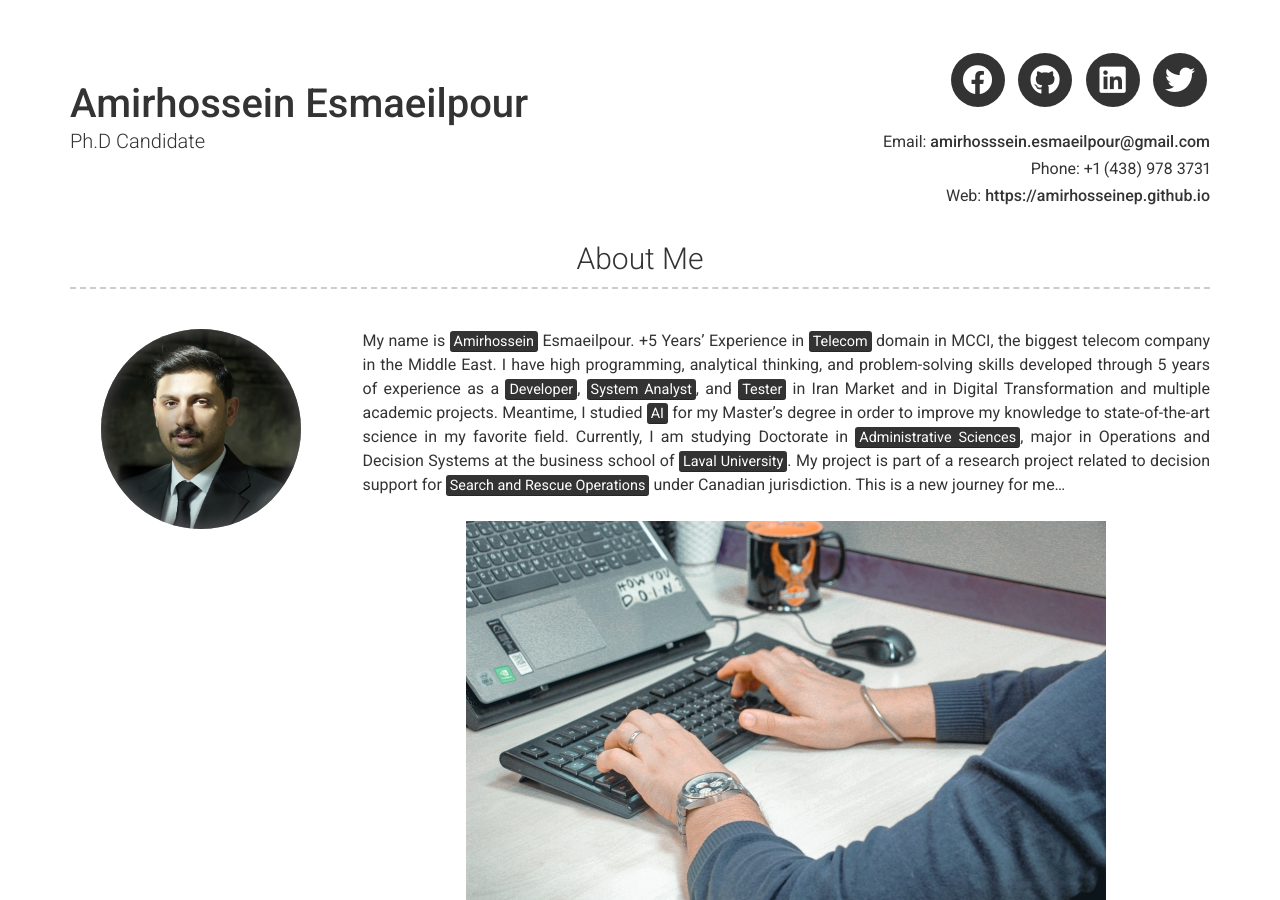
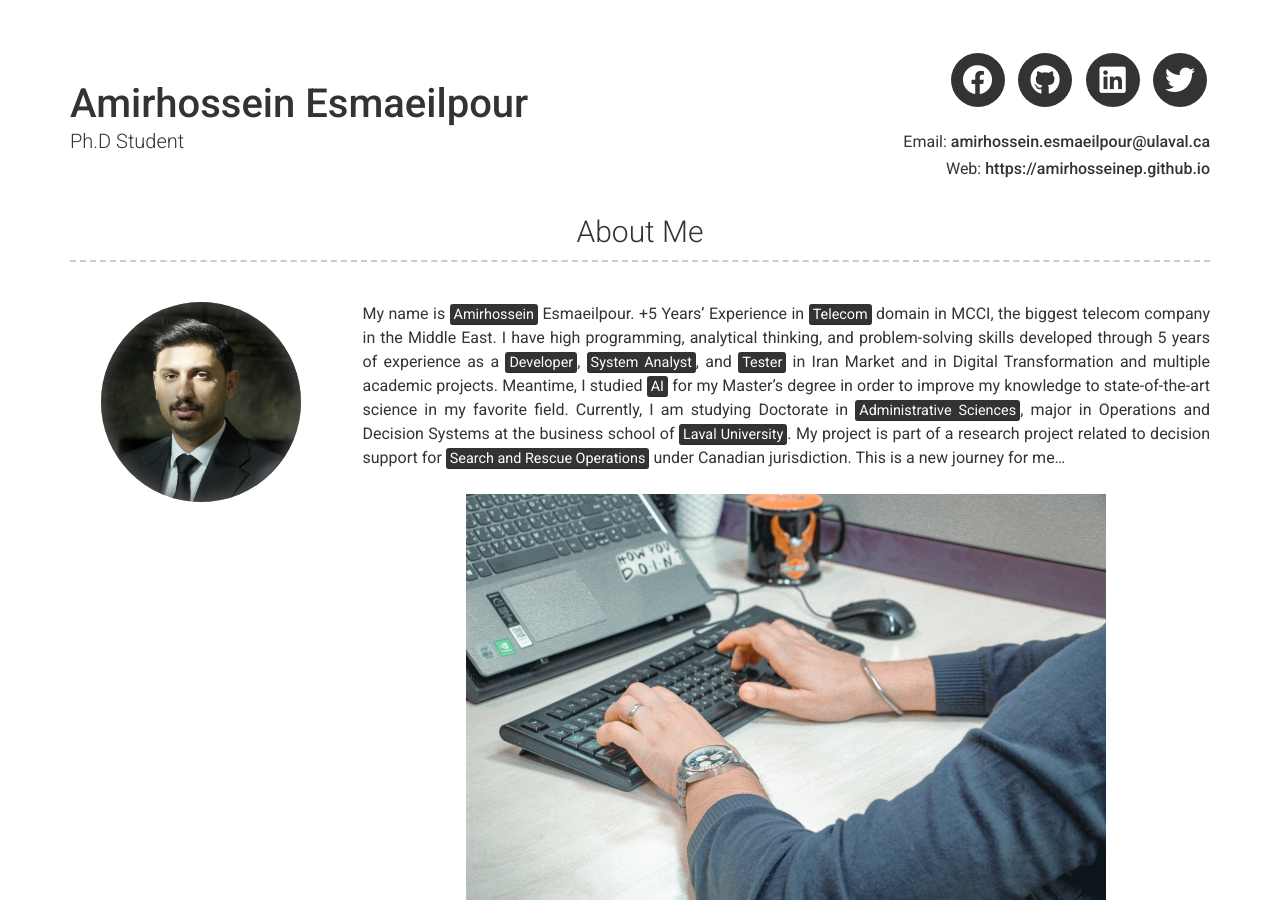
Before and after one commit to amirhosseinep/amirhosseinep.github.io, a Jekyll site: the page built from index.md, in a window 1280 px wide and 900 px high. Built offline with Jekyll 4.4.1, drawn with Linux system fonts in a browser that asks for light colours; nearby versions of some CDN libraries; some of the changed text lies outside the part shown.

Commit message:
Update _config.yml

```diff
--- a/_config.yml
+++ b/_config.yml
@@ -7,11 +7,9 @@ version: 2
 
 # Personal info
 name: Amirhossein Esmaeilpour
-title: Ph.D Candidate
-email: amirhosssein.esmaeilpour@gmail.com
+title: Ph.D Student
+email: amirhossein.esmaeilpour@ulaval.ca
 # email_title: Email (Email title override)
-phone: +1 (438) 978 3731
-# phone_title: Phone (Phone title override)
 website: https://amirhosseinep.github.io
 # website_title: Web (Website title override)
 
```
